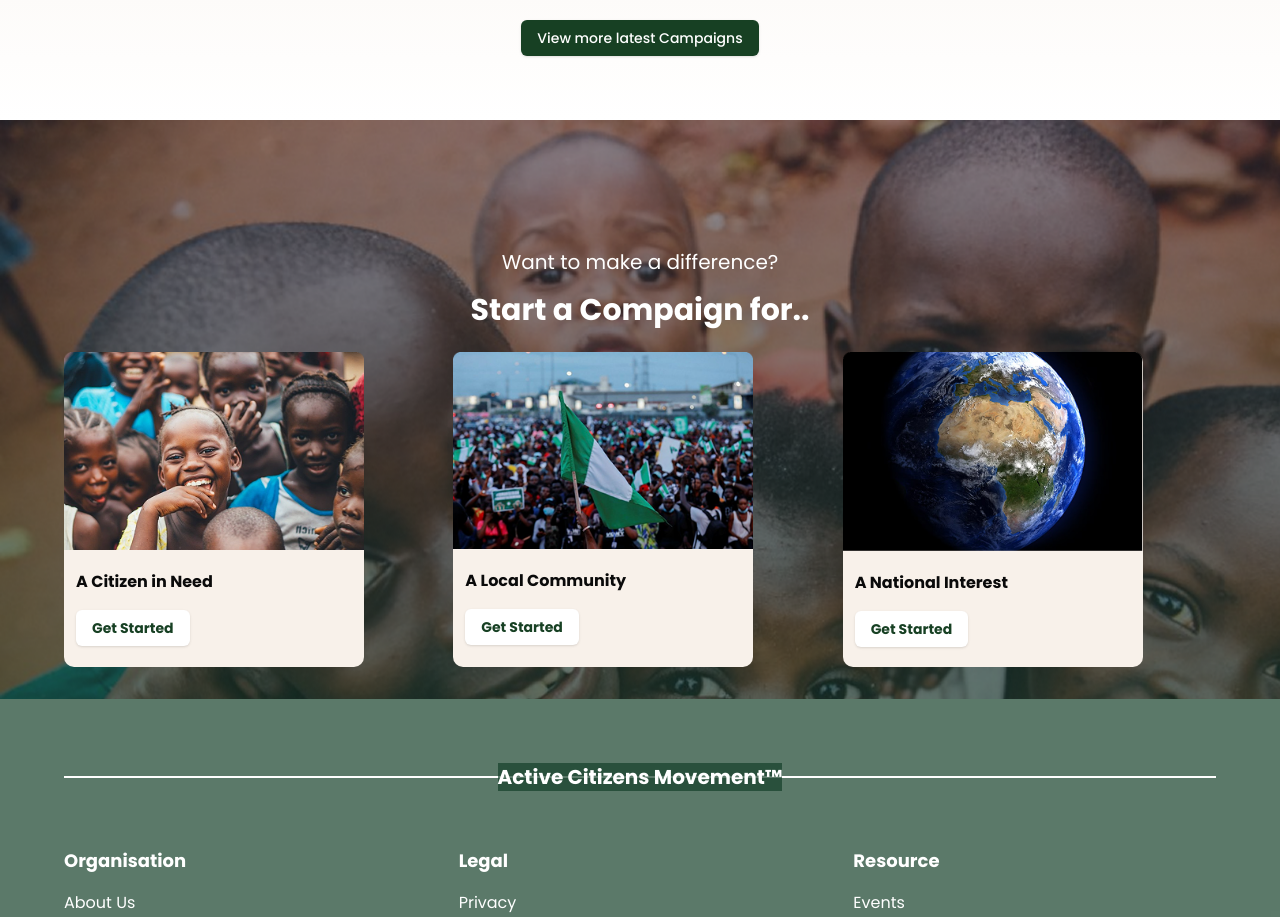
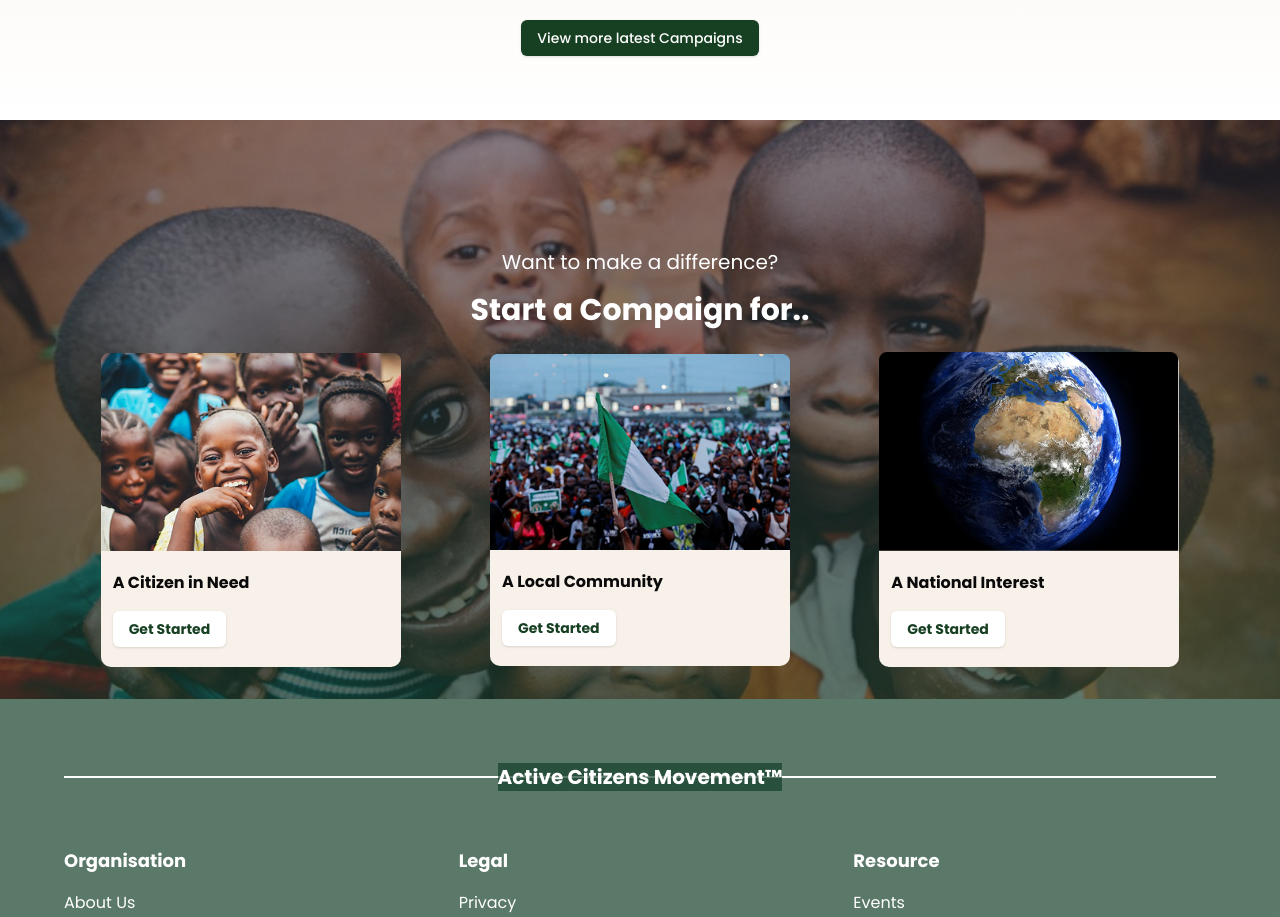
Before and after one commit to Ngelectionpolls-ng/active-citizen, a Next.js app: page / in a window 1280 px wide. Shown: the part 2900-3817 px from the top of the page. Built offline with nearby package versions, Linux system fonts and the light colour scheme.

Commit message:
Enhance styling and functionality: add smooth scrolling, hide scrollbars, and improve layout in campaign components

```diff
--- a/app/globals.css
+++ b/app/globals.css
@@ -5,6 +5,7 @@
 
 :root {
   --font-poppins: "Poppins", sans-serif;
+  scroll-behavior: smooth;
 }
 body {
   font-family: var(--font-poppins);
@@ -114,8 +115,17 @@ body {
   }
 
 }
-
-
+@layer utilities {
+  /* Hide scrollbar for Chrome, Safari and Opera */
+  .no-scrollbar::-webkit-scrollbar {
+      display: none;
+  }
+ /* Hide scrollbar for IE, Edge and Firefox */
+  .no-scrollbar {
+      -ms-overflow-style: none;  /* IE and Edge */
+      scrollbar-width: none;  /* Firefox */
+}
+}
 
 @layer base {
   * {
--- a/components/home-components/lastest-compaigns.tsx
+++ b/components/home-components/lastest-compaigns.tsx
@@ -11,7 +11,7 @@ const LatestCampaigns = () => {
             <h4 className='text-[#2F2A33] text-2xl font-bold'>Latest Compaign</h4>
         </div>
 
-        <div className="section-container flex space-x-4 mt-4 overflow-x-auto p-4">
+        <div className="section-container no-scrollbar flex space-x-4 mt-4 overflow-x-auto p-4">
   {compaigns.map((compaign) => (
     <div key={compaign.id} className="flex rounded-md bg-[#F8F1EA] p-3 min-w-[300px]">
       <Image src={compaign.imagesrc} alt="alt" width={80} height={80} />
--- a/components/home-components/start-compaign.tsx
+++ b/components/home-components/start-compaign.tsx
@@ -5,7 +5,7 @@ import { Button } from '../ui/button'
 
 const StartCompaign = () => {
   return (
-    <div className='bg-bgdown min-h-[50vh]'>
+    <div className='bg-bgdown min-h-[50vh] bg-cover bg-no-repeat'>
         <div className='pt-12'>
             <div className='flex  mt-12 md:mt-20 items-center flex-col text-center w-full justify-start space-y-4'>
             <h5 className='text-white text-xl'>Want to make a difference?</h5>
@@ -14,7 +14,7 @@ const StartCompaign = () => {
 
 
         </div>
-        <div className='section-container grid grid-cols-1 gap-4 mt-6 pb-8 md:grid-cols-2 lg:grid-cols-3'>
+        <div className='section-container place-content-center place-items-center grid grid-cols-1 gap-4 mt-6 pb-8 md:grid-cols-2 lg:grid-cols-3'>
             {needStart.map((need) => (
                 <div className=' w-fit bg-[#F8F1EA] rounded-[10px]' key={need.id}>
                     <div className='overflow-hidden'>
```
